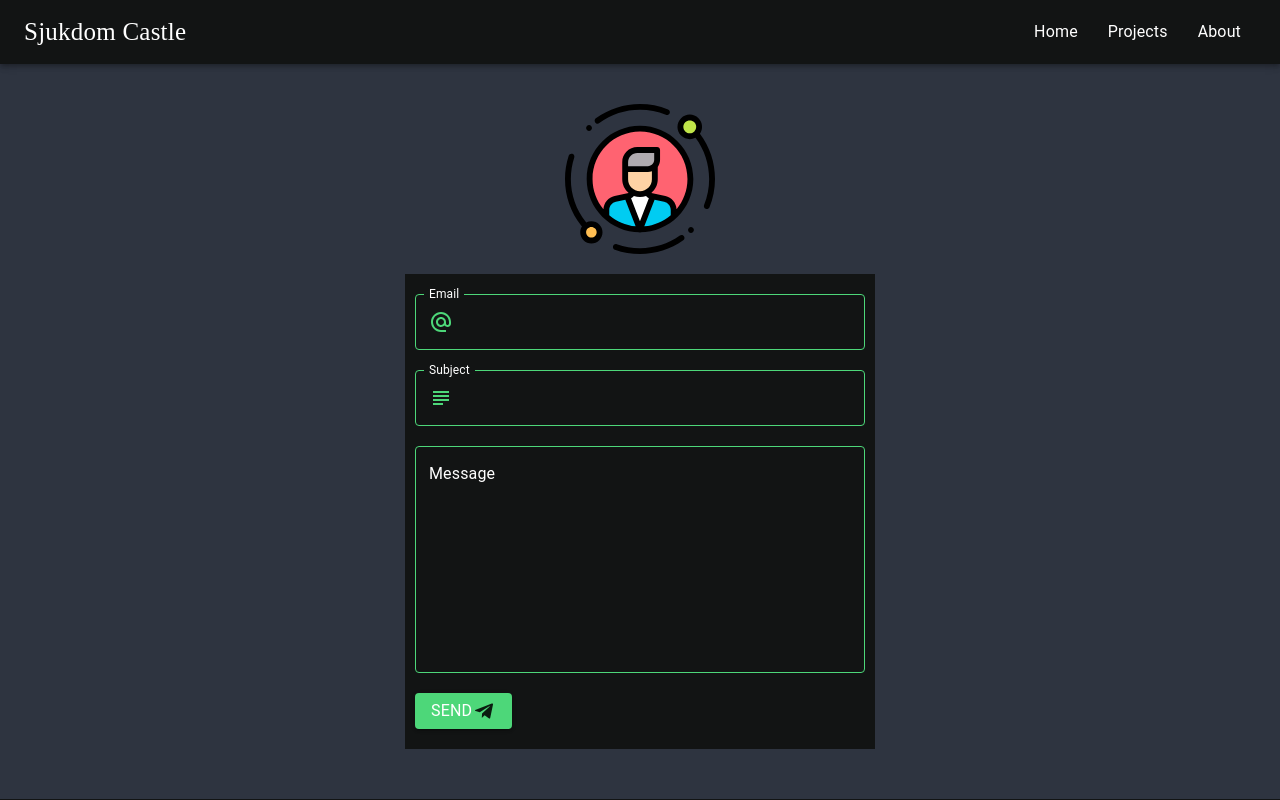
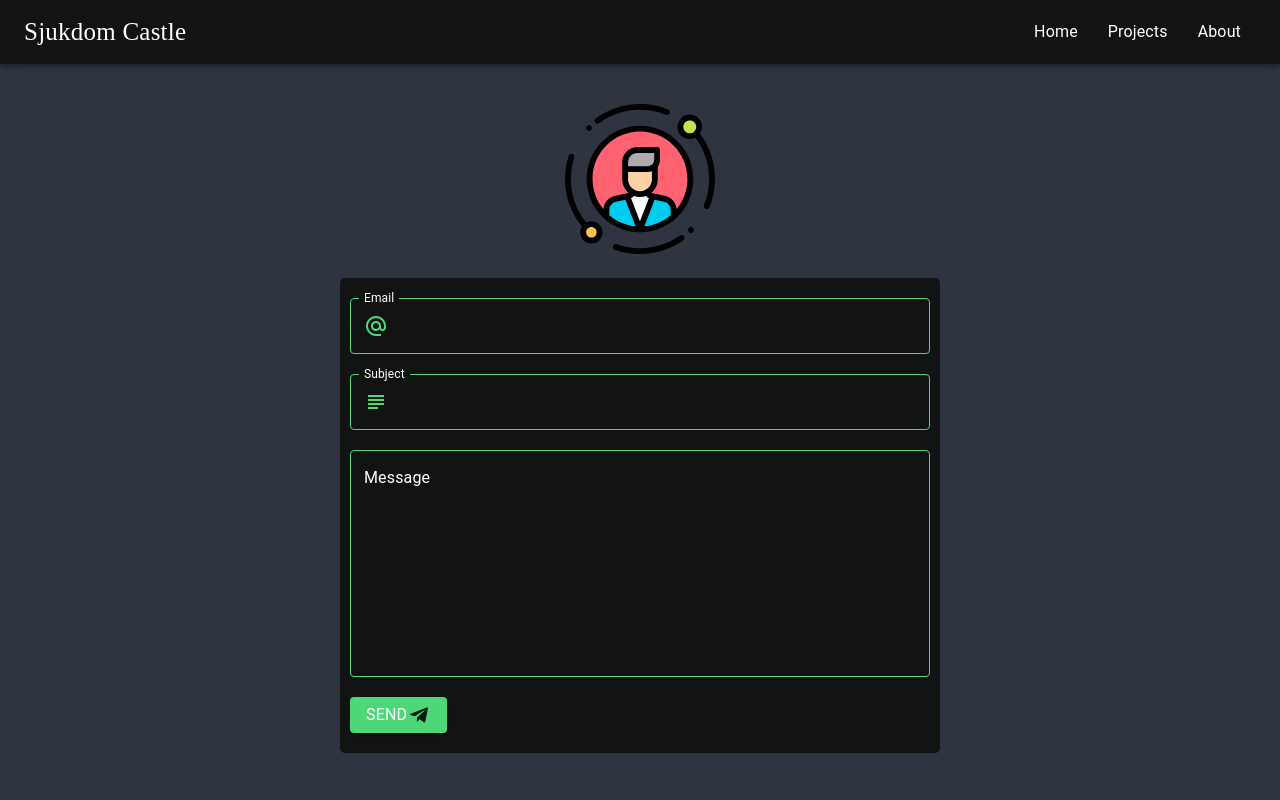
Before and after one commit to daniel-sjkdm/SjkdmIsland, a React (Create React App) app in the folder sjkdm_island/: page /SjukdomCastle/contact in a window 1280 px wide. Shown: the top 800 px of the page. Built offline with nearby package versions, Linux system fonts and the light colour scheme; a web font is replaced by a local one.

Commit message:
The compontent position is centered

```diff
--- a/sjkdm_island/src/components/About.js
+++ b/sjkdm_island/src/components/About.js
@@ -1,7 +1,7 @@
 import React, { useState } from 'react';
 import emailjs from 'emailjs-com';
 import { useForm } from 'react-hook-form';
-import { TextField, Button, Typography, InputAdornment, Snackbar } from '@material-ui/core';
+import { Grid, TextField, Button, Typography, InputAdornment, Snackbar } from '@material-ui/core';
 import Alert from '@material-ui/lab/Alert';
 import TelegramIcon from '@material-ui/icons/Telegram';
 import AlternateEmailIcon from '@material-ui/icons/AlternateEmail';
@@ -16,10 +16,11 @@ const useStyles = makeStyles({
         display: "flex",
         justifyContent: "center",
         alignItems: "center",
+        alignContent: "center",
         flexDirection: "column",
     },
     text: {
-        width: "450px",
+        width: "-webkit-fill-available",
         marginBottom: "20px",
         color: "white",
     },
@@ -32,7 +33,8 @@ const useStyles = makeStyles({
         paddingTop: "20px",
         paddingBottom: "20px",
         paddingLeft: "10px",
-        paddingRight: "10px"
+        paddingRight: "10px",
+        borderRadius: "5px"
     },
     icon: {
         color: "#4DD779"
@@ -83,11 +85,10 @@ const About = (props) => {
 
     const handleClose = () => {
         setOpen(false);
-    }
+    };
 
 
     const sendEmail = (values) => {
-        console.log(values);
 
         emailjs.send(
             "gmail",
@@ -109,8 +110,11 @@ const About = (props) => {
 
 
     return (
-            <div className={classes.root}>
+        <Grid container className={classes.root}>
+            <Grid item lg={12} md={12} xs={12}>
                     <img src={people} width={150} height={150} alt=""/>
+            </Grid>
+            <Grid item lg={12} md={12} xs={12} style={{ width: "600px" }}>
                     <form onSubmit={handleSubmit(sendEmail)} className={classes.form}>
                     <CustomTextField
                         name="email"
@@ -178,11 +182,11 @@ const About = (props) => {
                             <TelegramIcon/>
                         </Button>
                     </form>
-
                     <Snackbar open={open} autoHideDuration={5000} onClose={handleClose}>
                         <Alert onClose={handleClose} severity="success"> Thank you for the message </Alert>
                     </Snackbar>
-            </div>
+                </Grid>
+            </Grid>
     )
 }
 
```
Lines whose indentation alone changed are shown as unchanged.
